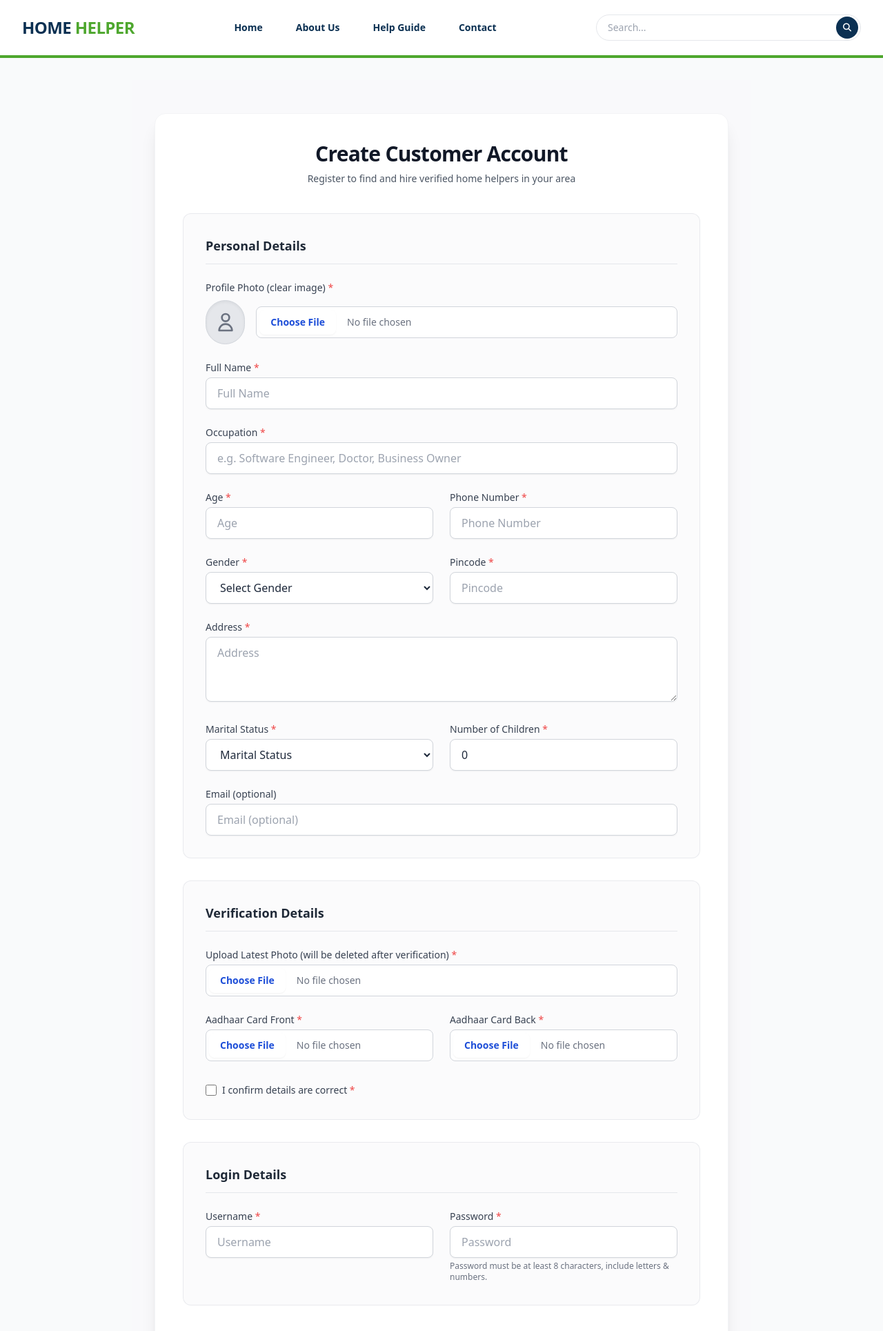
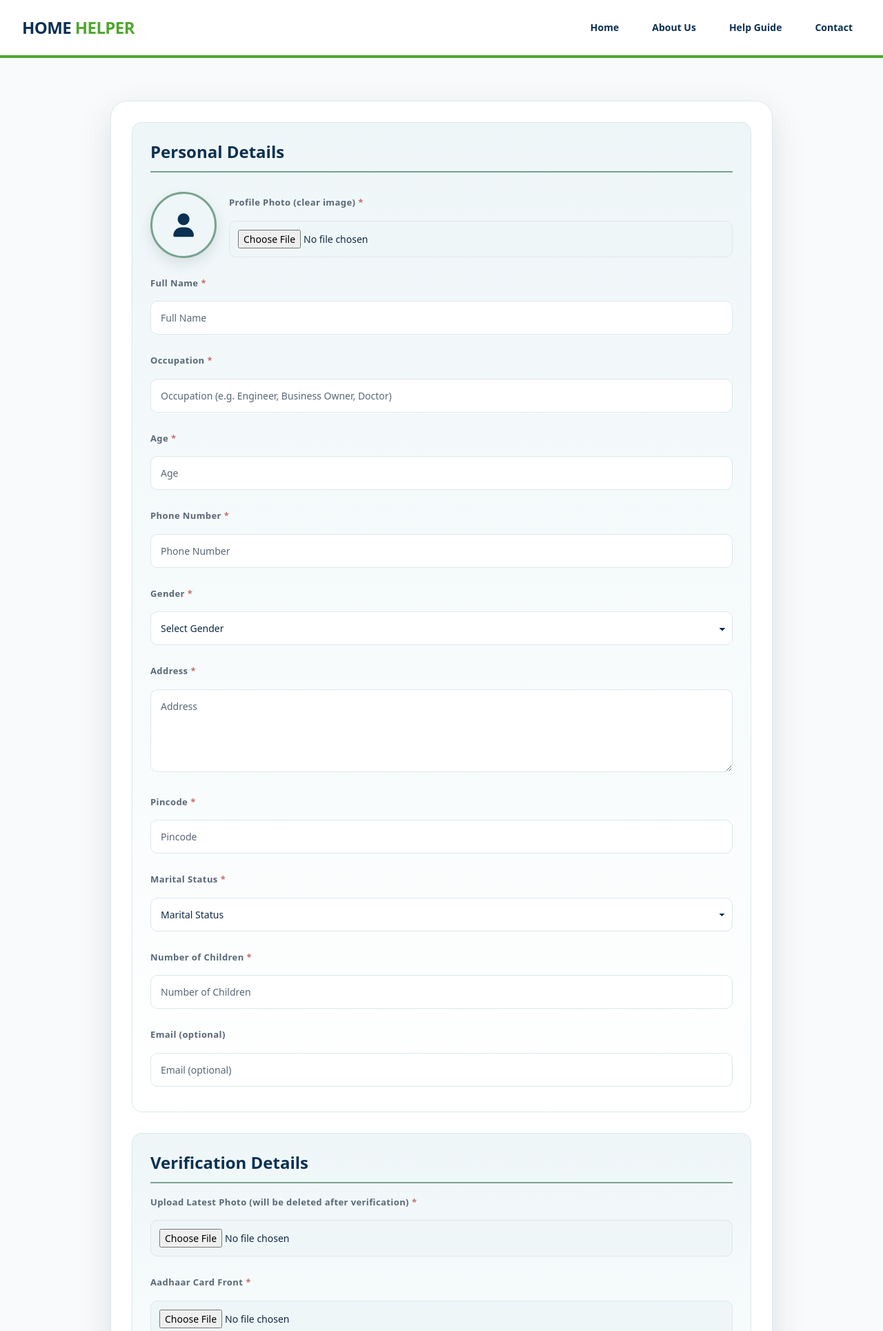
Before and after one commit to SPRandhawa/home-helper-finder, a Django app: template templates/accounts/create_customer.html in a window 1280 px wide. Shown: the top 1929 px of the page at 69% size. Run offline with Django 5.2, Linux system fonts and the light colour scheme; the template is opened without the code that fills it, so the values that code supplies are empty; some libraries are stand-ins or nearby versions.

Commit message:
Update create_customer.html

```diff
--- a/templates/accounts/create_customer.html
+++ b/templates/accounts/create_customer.html
@@ -1,183 +1,405 @@
 {% extends 'base.html' %}
 {% load static %}
 
+{% block extra_head %}
+<style>
+    .container {
+        max-width: 960px;
+        margin: 30px auto;
+        padding: 0;
+    }
+
+    form {
+        background: var(--panel-bg, #ffffff);
+        border: 1px solid var(--line, #dce7ea);
+        border-radius: 24px;
+        box-shadow: 0 16px 50px var(--shadow, rgba(13, 47, 73, 0.12));
+        padding: 30px;
+    }
+
+    /* Hide only the shared header search field on this page */
+    header .flex-1.max-w-xs {
+        display: none !important;
+    }
+</style>
+{% endblock %}
+
 {% block content %}
-<section class="register-section py-12 px-4 sm:px-6 lg:px-8 max-w-4xl mx-auto bg-gray-50/50">
-    <div class="bg-white p-6 sm:p-10 rounded-2xl shadow-xl border border-gray-100">
 
-        <!-- Header Branding -->
-        <div class="text-center mb-10">
-            <h2 class="text-3xl font-extrabold text-gray-900 tracking-tight">Create Customer Account</h2>
-            <p class="mt-2 text-sm text-gray-600">Register to find and hire verified home helpers in your area</p>
+{% if error %}
+<div class="alert alert-danger">
+    <strong>{{ error }}</strong>
+</div>
+{% endif %}
+
+<style>
+    :root {
+    --page-bg: #eef6f4;
+    --panel-bg: #ffffff;
+    --text: #102a43;
+    --muted: #586776;
+    --line: #dce7ea;
+    --primary: #0b3052;
+    --primary-soft: #eef6f8;
+    --blue: #2a7f9e;
+    --green: #78a38d;
+    --danger: #c96b6b;
+    --shadow: rgba(13, 47, 73, 0.12);
+}
+
+body {
+    background: var(--page-bg);
+    color: var(--text);
+    font-family: "Inter", "Segoe UI", Arial, sans-serif;
+}
+
+.container {
+    max-width: 960px;
+    margin: 30px auto;
+    padding: 0;
+}
+
+form {
+    background: var(--panel-bg);
+    border: 1px solid var(--line);
+    border-radius: 24px;
+    box-shadow: 0 16px 50px var(--shadow);
+    padding: 30px;
+}
+
+.section {
+    margin-bottom: 30px;
+    padding: 24px 26px;
+    background: linear-gradient(180deg, var(--primary-soft), #ffffff);
+    border: 1px solid var(--line);
+    border-radius: 14px;
+}
+
+.section:last-child {
+    margin-bottom: 0;
+    background: var(--primary);
+    border: none;
+}
+
+h2 {
+    color: var(--primary);
+    margin-bottom: 18px;
+    font-size: 24px;
+    font-weight: 700;
+    border-bottom: 2px solid var(--green);
+    padding-bottom: 10px;
+}
+
+label {
+    display: block;
+    color: var(--muted);
+    font-weight: 700;
+    font-size: 13px;
+    margin: 16px 0 8px;
+    letter-spacing: 0.4px;
+}
+
+input,
+textarea,
+select {
+    width: 100%;
+    padding: 13px 14px;
+    margin: 8px 0 12px;
+    border: 1px solid var(--line);
+    border-radius: 10px;
+    background: #ffffff;
+    color: var(--text);
+    font-size: 14px;
+    outline: none;
+    transition: border-color 0.2s ease, box-shadow 0.2s ease, background 0.2s ease;
+}
+
+input:focus,
+textarea:focus,
+select:focus {
+    border-color: var(--blue);
+    box-shadow: 0 0 0 3px rgba(42, 127, 158, 0.12);
+}
+
+textarea {
+    min-height: 120px;
+    resize: vertical;
+}
+
+select {
+    appearance: none;
+    background-image: linear-gradient(45deg, transparent 50%, var(--primary) 50%),
+        linear-gradient(135deg, var(--primary) 50%, transparent 50%);
+    background-position: calc(100% - 14px) calc(50% + 1px), calc(100% - 10px) calc(50% + 1px);
+    background-size: 4px 4px, 4px 4px;
+    background-repeat: no-repeat;
+}
+
+input[type="file"] {
+    background: var(--primary-soft);
+    padding: 12px;
+}
+
+input[type="checkbox"] {
+    width: auto;
+    margin-right: 8px;
+    transform: translateY(2px);
+}
+
+.required {
+    color: var(--danger, #c96b6b);
+    margin-left: 4px;
+    font-weight: 800;
+}
+
+.photo-upload-row {
+    display: flex;
+    align-items: center;
+    gap: 18px;
+    flex-wrap: wrap;
+}
+
+.photo-preview-wrap {
+    flex: 0 0 auto;
+}
+
+.photo-preview-circle {
+    width: 96px;
+    height: 96px;
+    border-radius: 50%;
+    border: 3px solid var(--green);
+    background: var(--primary-soft);
+    display: flex;
+    align-items: center;
+    justify-content: center;
+    overflow: hidden;
+    box-shadow: 0 8px 20px var(--shadow);
+}
+
+.photo-preview-circle img {
+    width: 100%;
+    height: 100%;
+    object-fit: cover;
+    display: block;
+}
+
+.photo-placeholder {
+    color: var(--primary);
+    font-size: 34px;
+}
+
+.photo-upload-field {
+    flex: 1 1 280px;
+}
+
+input::placeholder,
+textarea::placeholder {
+    color: var(--muted);
+}
+
+.password-strength {
+    height: 8px;
+    background: #dbe6e8;
+    margin-top: 4px;
+    border-radius: 20px;
+    overflow: hidden;
+}
+
+.password-strength div {
+    height: 100%;
+    width: 0%;
+    background: var(--danger);
+    border-radius: 20px;
+}
+
+p {
+    color: var(--muted);
+    font-size: 13px;
+    margin: 10px 0 0;
+}
+
+button {
+    width: 100%;
+    background: var(--primary);
+    color: white;
+    border: none;
+    border-radius: 12px;
+    padding: 14px 18px;
+    font-size: 16px;
+    font-weight: 700;
+    letter-spacing: 0.4px;
+    cursor: pointer;
+    transition: transform 0.2s ease, box-shadow 0.2s ease, background 0.2s ease;
+}
+
+button:hover {
+    background: var(--blue);
+    box-shadow: 0 12px 25px var(--shadow);
+}
+
+.alert {
+    padding: 12px 16px;
+    border-radius: 10px;
+    margin-bottom: 16px;
+    font-weight: 700;
+}
+
+.alert-danger {
+    background: #ffecef;
+    border: 1px solid var(--danger, #c96b6b);
+    color: var(--danger, #c96b6b);
+}
+
+.section:last-child {
+    padding: 18px 20px;
+}
+</style>
+
+<div class="container">
+
+<form method="POST" enctype="multipart/form-data">
+{% csrf_token %}
+
+<!-- ================= PERSONAL DETAILS ================= -->
+<div class="section">
+<h2>Personal Details</h2>
+
+<div class="photo-upload-row">
+    <div class="photo-preview-wrap">
+        <div class="photo-preview-circle" id="photoPreviewCircle">
+            <span class="photo-placeholder"><i class="fa-solid fa-user"></i></span>
         </div>
+    </div>
 
-        <!-- Django Messages -->
-        {% if messages %}
-            {% for message in messages %}
-                <div class="mb-6 p-4 rounded-lg text-sm {% if message.tags == 'error' %}bg-red-50 text-red-700 border border-red-200{% else %}bg-green-50 text-green-700 border border-green-200{% endif %}">
-                    {{ message }}
-                </div>
-            {% endfor %}
-        {% endif %}
+    <div class="photo-upload-field">
+        <label>Profile Photo (clear image)<span class="required">*</span></label>
+        <input type="file" name="photo" id="photoInput" accept="image/*" required>
+    </div>
+</div>
 
-        <form method="POST" enctype="multipart/form-data" class="space-y-8">
-            {% csrf_token %}
+<label>Full Name<span class="required">*</span></label>
+<input type="text" name="name" placeholder="Full Name" required>
 
-            <!-- SECTION 1: Personal Details -->
-            <div class="p-6 sm:p-8 rounded-xl bg-gray-50/70 border border-gray-200/80 space-y-6">
-                <div class="border-b border-gray-200 pb-3">
-                    <h3 class="text-lg font-semibold text-gray-800">Personal Details</h3>
-                </div>
+<!-- Added Occupation Field -->
+<label>Occupation<span class="required">*</span></label>
+<input type="text" name="occupation" placeholder="Occupation (e.g. Engineer, Business Owner, Doctor)" required>
 
-                <!-- Profile Photo Upload -->
-                <div>
-                    <label class="block text-sm font-medium text-gray-700 mb-2">Profile Photo (clear image) <span class="text-red-500">*</span></label>
-                    <div class="flex items-center space-x-4">
-                        <div class="w-16 h-16 rounded-full bg-gray-200 flex items-center justify-center text-gray-500 border border-gray-300 shadow-inner">
-                            <svg class="w-8 h-8" fill="none" stroke="currentColor" viewBox="0 0 24 24">
-                                <path stroke-linecap="round" stroke-linejoin="round" stroke-width="2" d="M16 7a4 4 0 11-8 0 4 4 0 018 0zM12 14a7 7 0 00-7 7h14a7 7 0 00-7-7z"></path>
-                            </svg>
-                        </div>
-                        <input type="file" name="photo" required class="block w-full text-sm text-gray-500 file:mr-4 file:py-2 file:px-4 file:rounded-lg file:border-0 file:text-sm file:font-semibold file:bg-white file:text-blue-700 file:shadow-sm hover:file:bg-gray-50 transition border border-gray-300 rounded-lg p-1 bg-white">
-                    </div>
-                </div>
+<label>Age<span class="required">*</span></label>
+<input type="number" name="age" placeholder="Age" required>
 
-                <!-- Full Name -->
-                <div>
-                    <label for="name" class="block text-sm font-medium text-gray-700 mb-1">Full Name <span class="text-red-500">*</span></label>
-                    <input type="text" id="name" name="name" required class="w-full px-4 py-2.5 border border-gray-300 rounded-lg bg-white focus:ring-2 focus:ring-blue-500 focus:border-blue-500 outline-none transition shadow-sm" placeholder="Full Name">
-                </div>
+<label>Phone Number<span class="required">*</span></label>
+<input type="text" name="phone" placeholder="Phone Number" required>
 
-                <!-- Occupation -->
-                <div>
-                    <label for="occupation" class="block text-sm font-medium text-gray-700 mb-1">Occupation <span class="text-red-500">*</span></label>
-                    <input type="text" id="occupation" name="occupation" required class="w-full px-4 py-2.5 border border-gray-300 rounded-lg bg-white focus:ring-2 focus:ring-blue-500 focus:border-blue-500 outline-none transition shadow-sm" placeholder="e.g. Software Engineer, Doctor, Business Owner">
-                </div>
+<label>Gender<span class="required">*</span></label>
+<select name="gender" required>
+<option value="">Select Gender</option>
+<option>Female</option>
+<option>Male</option>
+<option>Other</option>
+</select>
 
-                <div class="grid grid-cols-1 sm:grid-cols-2 gap-6">
-                    <!-- Age -->
-                    <div>
-                        <label for="age" class="block text-sm font-medium text-gray-700 mb-1">Age <span class="text-red-500">*</span></label>
-                        <input type="number" id="age" name="age" required class="w-full px-4 py-2.5 border border-gray-300 rounded-lg bg-white focus:ring-2 focus:ring-blue-500 focus:border-blue-500 outline-none transition shadow-sm" placeholder="Age">
-                    </div>
+<label>Address<span class="required">*</span></label>
+<textarea name="address" placeholder="Address" required></textarea>
 
-                    <!-- Phone Number -->
-                    <div>
-                        <label for="phone" class="block text-sm font-medium text-gray-700 mb-1">Phone Number <span class="text-red-500">*</span></label>
-                        <input type="tel" id="phone" name="phone" required class="w-full px-4 py-2.5 border border-gray-300 rounded-lg bg-white focus:ring-2 focus:ring-blue-500 focus:border-blue-500 outline-none transition shadow-sm" placeholder="Phone Number">
-                    </div>
-                </div>
+<label>Pincode<span class="required">*</span></label>
+<input type="text" name="pincode" placeholder="Pincode" required>
 
-                <div class="grid grid-cols-1 sm:grid-cols-2 gap-6">
-                    <!-- Gender -->
-                    <div>
-                        <label for="gender" class="block text-sm font-medium text-gray-700 mb-1">Gender <span class="text-red-500">*</span></label>
-                        <select id="gender" name="gender" required class="w-full px-4 py-2.5 border border-gray-300 rounded-lg bg-white focus:ring-2 focus:ring-blue-500 focus:border-blue-500 outline-none transition shadow-sm">
-                            <option value="">Select Gender</option>
-                            <option value="male">Male</option>
-                            <option value="female">Female</option>
-                            <option value="other">Other</option>
-                        </select>
-                    </div>
+<label>Marital Status<span class="required">*</span></label>
+<select name="marital_status" required>
+<option value="">Marital Status</option>
+<option>Single</option>
+<option>Married</option>
+<option>Other</option>
+</select>
 
-                    <!-- Pincode -->
-                    <div>
-                        <label for="pincode" class="block text-sm font-medium text-gray-700 mb-1">Pincode <span class="text-red-500">*</span></label>
-                        <input type="text" id="pincode" name="pincode" required class="w-full px-4 py-2.5 border border-gray-300 rounded-lg bg-white focus:ring-2 focus:ring-blue-500 focus:border-blue-500 outline-none transition shadow-sm" placeholder="Pincode">
-                    </div>
-                </div>
+<label>Number of Children<span class="required">*</span></label>
+<input type="number" name="children" placeholder="Number of Children" required>
 
-                <!-- Address -->
-                <div>
-                    <label for="address" class="block text-sm font-medium text-gray-700 mb-1">Address <span class="text-red-500">*</span></label>
-                    <textarea id="address" name="address" rows="3" required class="w-full px-4 py-2.5 border border-gray-300 rounded-lg bg-white focus:ring-2 focus:ring-blue-500 focus:border-blue-500 outline-none transition shadow-sm" placeholder="Address"></textarea>
-                </div>
+<label>Email (optional)</label>
+<input type="email" name="email" placeholder="Email (optional)">
 
-                <div class="grid grid-cols-1 sm:grid-cols-2 gap-6">
-                    <!-- Marital Status -->
-                    <div>
-                        <label for="marital_status" class="block text-sm font-medium text-gray-700 mb-1">Marital Status <span class="text-red-500">*</span></label>
-                        <select id="marital_status" name="marital_status" required class="w-full px-4 py-2.5 border border-gray-300 rounded-lg bg-white focus:ring-2 focus:ring-blue-500 focus:border-blue-500 outline-none transition shadow-sm">
-                            <option value="">Marital Status</option>
-                            <option value="single">Single</option>
-                            <option value="married">Married</option>
-                            <option value="other">Other</option>
-                        </select>
-                    </div>
+</div>
 
-                    <!-- Number of Children -->
-                    <div>
-                        <label for="children" class="block text-sm font-medium text-gray-700 mb-1">Number of Children <span class="text-red-500">*</span></label>
-                        <input type="number" id="children" name="children" min="0" value="0" required class="w-full px-4 py-2.5 border border-gray-300 rounded-lg bg-white focus:ring-2 focus:ring-blue-500 focus:border-blue-500 outline-none transition shadow-sm" placeholder="Number of Children">
-                    </div>
-                </div>
+<!-- ================= VERIFICATION DETAILS ================= -->
+<div class="section">
+<h2>Verification Details</h2>
 
-                <!-- Email -->
-                <div>
-                    <label for="email" class="block text-sm font-medium text-gray-700 mb-1">Email (optional)</label>
-                    <input type="email" id="email" name="email" class="w-full px-4 py-2.5 border border-gray-300 rounded-lg bg-white focus:ring-2 focus:ring-blue-500 focus:border-blue-500 outline-none transition shadow-sm" placeholder="Email (optional)">
-                </div>
-            </div>
+<label>Upload Latest Photo (will be deleted after verification)<span class="required">*</span></label>
+<input type="file" name="latest_photo" required>
 
-            <!-- SECTION 2: Verification Details -->
-            <div class="p-6 sm:p-8 rounded-xl bg-gray-50/70 border border-gray-200/80 space-y-6">
-                <div class="border-b border-gray-200 pb-3">
-                    <h3 class="text-lg font-semibold text-gray-800">Verification Details</h3>
-                </div>
+<label>Aadhaar Card Front<span class="required">*</span></label>
+<input type="file" name="aadhaar_front" required>
 
-                <div>
-                    <label class="block text-sm font-medium text-gray-700 mb-1">Upload Latest Photo (will be deleted after verification) <span class="text-red-500">*</span></label>
-                    <input type="file" name="latest_photo" required class="block w-full text-sm text-gray-500 file:mr-4 file:py-2 file:px-4 file:rounded-lg file:border-0 file:text-sm file:font-semibold file:bg-white file:text-blue-700 file:shadow-sm hover:file:bg-gray-50 transition border border-gray-300 rounded-lg p-1 bg-white">
-                </div>
+<label>Aadhaar Card Back<span class="required">*</span></label>
+<input type="file" name="aadhaar_back" required>
 
-                <div class="grid grid-cols-1 sm:grid-cols-2 gap-6">
-                    <div>
-                        <label class="block text-sm font-medium text-gray-700 mb-1">Aadhaar Card Front <span class="text-red-500">*</span></label>
-                        <input type="file" name="aadhaar_front" required class="block w-full text-sm text-gray-500 file:mr-4 file:py-2 file:px-4 file:rounded-lg file:border-0 file:text-sm file:font-semibold file:bg-white file:text-blue-700 file:shadow-sm hover:file:bg-gray-50 transition border border-gray-300 rounded-lg p-1 bg-white">
-                    </div>
-                    <div>
-                        <label class="block text-sm font-medium text-gray-700 mb-1">Aadhaar Card Back <span class="text-red-500">*</span></label>
-                        <input type="file" name="aadhaar_back" required class="block w-full text-sm text-gray-500 file:mr-4 file:py-2 file:px-4 file:rounded-lg file:border-0 file:text-sm file:font-semibold file:bg-white file:text-blue-700 file:shadow-sm hover:file:bg-gray-50 transition border border-gray-300 rounded-lg p-1 bg-white">
-                    </div>
-                </div>
+<label>
+<input type="checkbox" required> I confirm details are correct <span class="required">*</span>
+</label>
 
-                <!-- Terms Checkbox -->
-                <div class="flex items-center pt-2">
-                    <input type="checkbox" id="terms" required class="h-4 w-4 text-blue-600 focus:ring-blue-500 border-gray-300 rounded">
-                    <label for="terms" class="ml-2 block text-sm text-gray-700">
-                        I confirm details are correct <span class="text-red-500">*</span>
-                    </label>
-                </div>
-            </div>
+</div>
 
-            <!-- SECTION 3: Login Details -->
-            <div class="p-6 sm:p-8 rounded-xl bg-gray-50/70 border border-gray-200/80 space-y-6">
-                <div class="border-b border-gray-200 pb-3">
-                    <h3 class="text-lg font-semibold text-gray-800">Login Details</h3>
-                </div>
+<!-- ================= LOGIN DETAILS ================= -->
+<div class="section">
+<h2>Login Details</h2>
 
-                <div class="grid grid-cols-1 sm:grid-cols-2 gap-6">
-                    <div>
-                        <label for="username" class="block text-sm font-medium text-gray-700 mb-1">Username <span class="text-red-500">*</span></label>
-                        <input type="text" id="username" name="username" required class="w-full px-4 py-2.5 border border-gray-300 rounded-lg bg-white focus:ring-2 focus:ring-blue-500 focus:border-blue-500 outline-none transition shadow-sm" placeholder="Username">
-                    </div>
+<label>Username<span class="required">*</span></label>
+<input type="text" name="username" placeholder="Username" required>
 
-                    <div>
-                        <label for="password" class="block text-sm font-medium text-gray-700 mb-1">Password <span class="text-red-500">*</span></label>
-                        <input type="password" id="password" name="password" required class="w-full px-4 py-2.5 border border-gray-300 rounded-lg bg-white focus:ring-2 focus:ring-blue-500 focus:border-blue-500 outline-none transition shadow-sm" placeholder="Password">
-                        <p class="mt-1 text-xs text-gray-500">Password must be at least 8 characters, include letters & numbers.</p>
-                    </div>
-                </div>
-            </div>
+<label>Password<span class="required">*</span></label>
+<input type="password" name="password" id="password" placeholder="Password" required>
 
-            <!-- Submit Button -->
-            <div class="pt-4">
-                <button type="submit" class="w-full py-3.5 px-4 bg-blue-900 hover:bg-blue-800 text-white font-semibold rounded-lg shadow-md transition duration-150 ease-in-out text-center">
-                    Submit
-                </button>
-            </div>
+<div class="password-strength">
+    <div id="strength-bar"></div>
+</div>
 
-        </form>
-    </div>
-</section>
+<p>Password must be at least 8 characters, include letters & numbers</p>
+
+</div>
+
+<!-- ================= FINAL ================= -->
+<div class="section">
+<button type="submit">Submit</button>
+</div>
+
+</form>
+
+</div>
+
+<script>
+const photoInput = document.getElementById('photoInput');
+const photoPreviewCircle = document.getElementById('photoPreviewCircle');
+
+photoInput.addEventListener('change', function () {
+    if (!photoInput.files || !photoInput.files[0]) {
+        return;
+    }
+
+    const reader = new FileReader();
+    reader.onload = function (event) {
+        photoPreviewCircle.innerHTML = '<img src="' + event.target.result + '" alt="Profile Photo" />';
+    };
+    reader.readAsDataURL(photoInput.files[0]);
+});
+
+const password = document.getElementById("password");
+const bar = document.getElementById("strength-bar");
+
+password.addEventListener("input", function() {
+    let val = password.value;
+    let strength = 0;
+
+    if (val.length > 6) strength += 30;
+    if (/[A-Z]/.test(val)) strength += 20;
+    if (/[0-9]/.test(val)) strength += 20;
+    if (/[^A-Za-z0-9]/.test(val)) strength += 30;
+
+    bar.style.width = strength + "%";
+
+    if (strength < 40) bar.style.background = "red";
+    else if (strength < 70) bar.style.background = "orange";
+    else bar.style.background = "green";
+});
+</script>
+
 {% endblock %}
```
